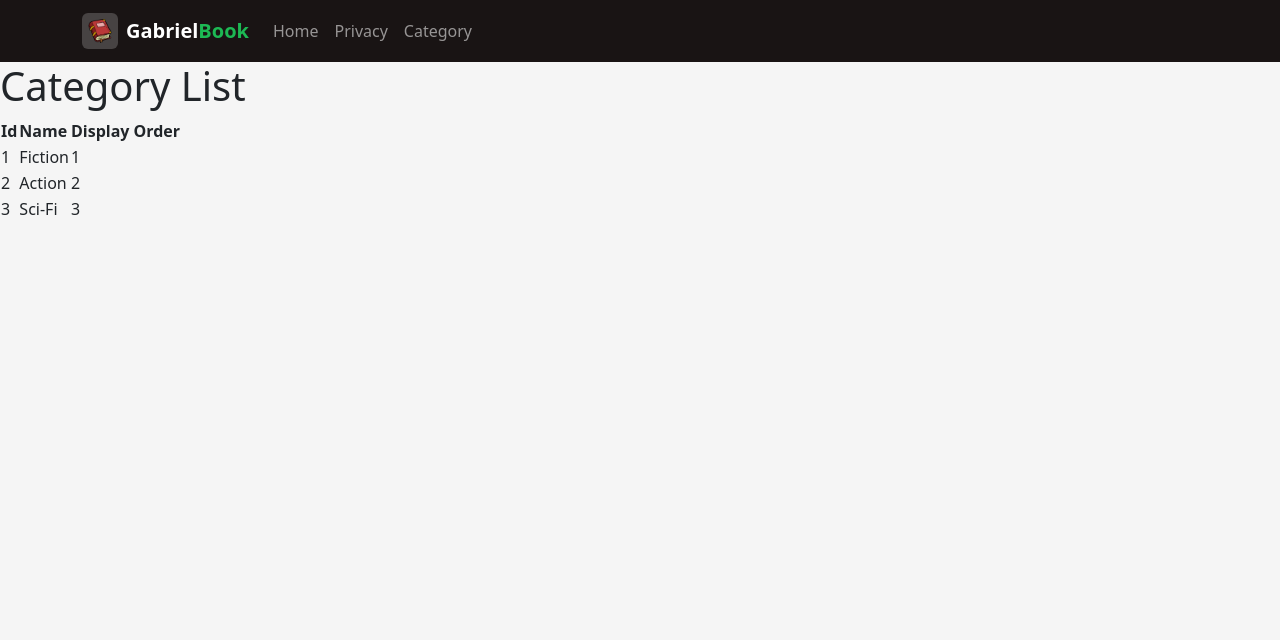
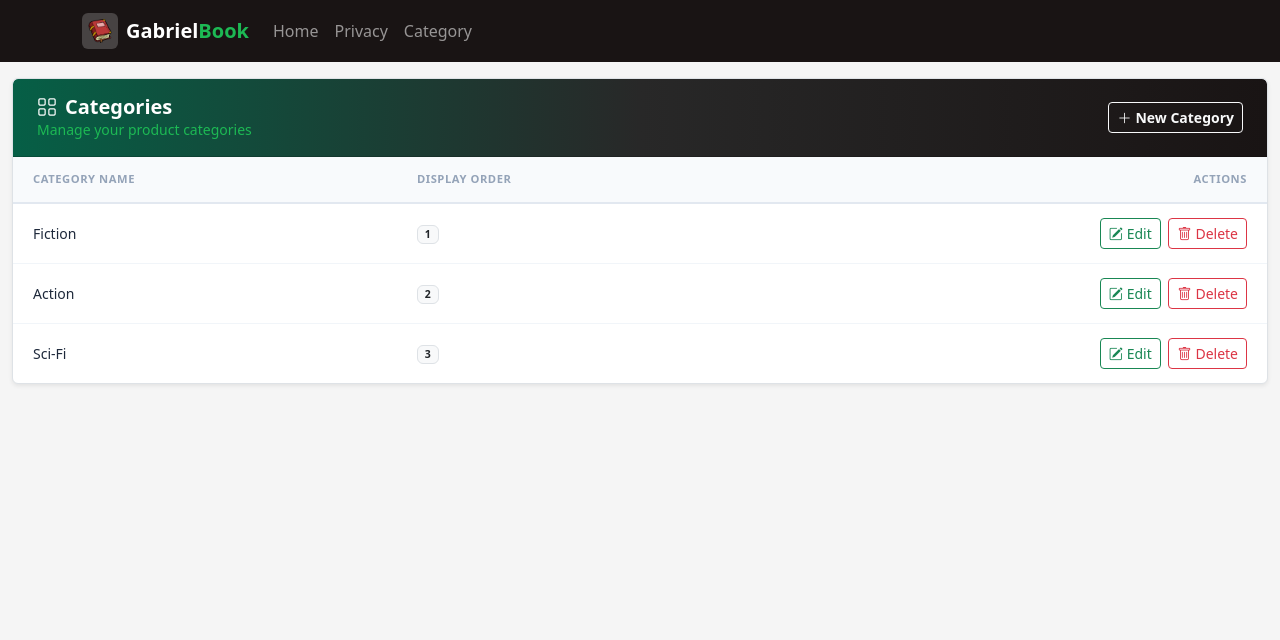
Before and after one commit to GabrielRosales1804/GabrielBook, an ASP.NET Core app: page /Category in a window 1280 px wide. Shown: the top 640 px of the page. Run offline with ASP.NET Core 8, Linux system fonts and the light colour scheme; data comes from the database, SQL or seed files in the repository; style sheets or scripts are compiled from the project's sources.

Commit message:
Display Category UI

```diff
--- a/GabrielBookWeb/Views/Category/Index.cshtml
+++ b/GabrielBookWeb/Views/Category/Index.cshtml
@@ -1,23 +1,41 @@
 @using GabrielBookWeb.Models
 @model List<Category>
 
-<h1>Category List</h1>
-<table>
+<div class="container-fluid py-3">
+    <div class="card border shadow-sm overflow-hidden">
+        <div class="card-header text-white py-3 px-4 d-flex align-items-center justify-content-between" style="background: linear-gradient(to right, #065f46, #282828, #191414);">
+            <div>
+                <h5 class="mb-0 fw-bold"><i class="bi bi-grid me-2"></i>Categories</h5>
+                <p class="mb-0 small" style="color: #1DB954;">Manage your product categories</p>
+            </div>
+            <a asp-controller="Category" asp-action="Create" class="btn btn-sm btn-outline-light fw-semibold d-inline-flex align-items-center gap-1">
+                <i class="bi bi-plus-lg"></i> New Category
+            </a>
+        </div>
+        <div class="table-responsive">
+            <table class="table-styled">
                 <thead>
                     <tr>
-            <th>Id</th>
-            <th>Name</th>
+                        <th>Category Name</th>
                         <th>Display Order</th>
+                        <th class="text-end">Actions</th>
                     </tr>
                 </thead>
                 <tbody>
-        @foreach (var category in Model)
+                    <!-- Sample Row - Students will replace with @@foreach loop -->
+                    @foreach (var categories in Model)
                     {
                         <tr>
-                <td>@category.Id</td>
-                <td>@category.Name</td>
-                <td>@category.DisplayOrder</td>
+                            <td class="fw-medium" style="color: #1e293b;">@categories.Name</td>
+                            <td><span class="badge bg-light text-dark border">@categories.DisplayOrder</span></td>
+                            <td class="text-end">
+                                <a href="#" class="btn btn-sm btn-outline-success me-1"><i class="bi bi-pencil-square me-1"></i>Edit</a>
+                                <a href="#" class="btn btn-sm btn-outline-danger"><i class="bi bi-trash me-1"></i>Delete</a>
+                            </td>
                         </tr>
                     }
                 </tbody>
             </table>
+        </div>
+    </div>
+</div>
```
Lines whose indentation alone changed are shown as unchanged.
